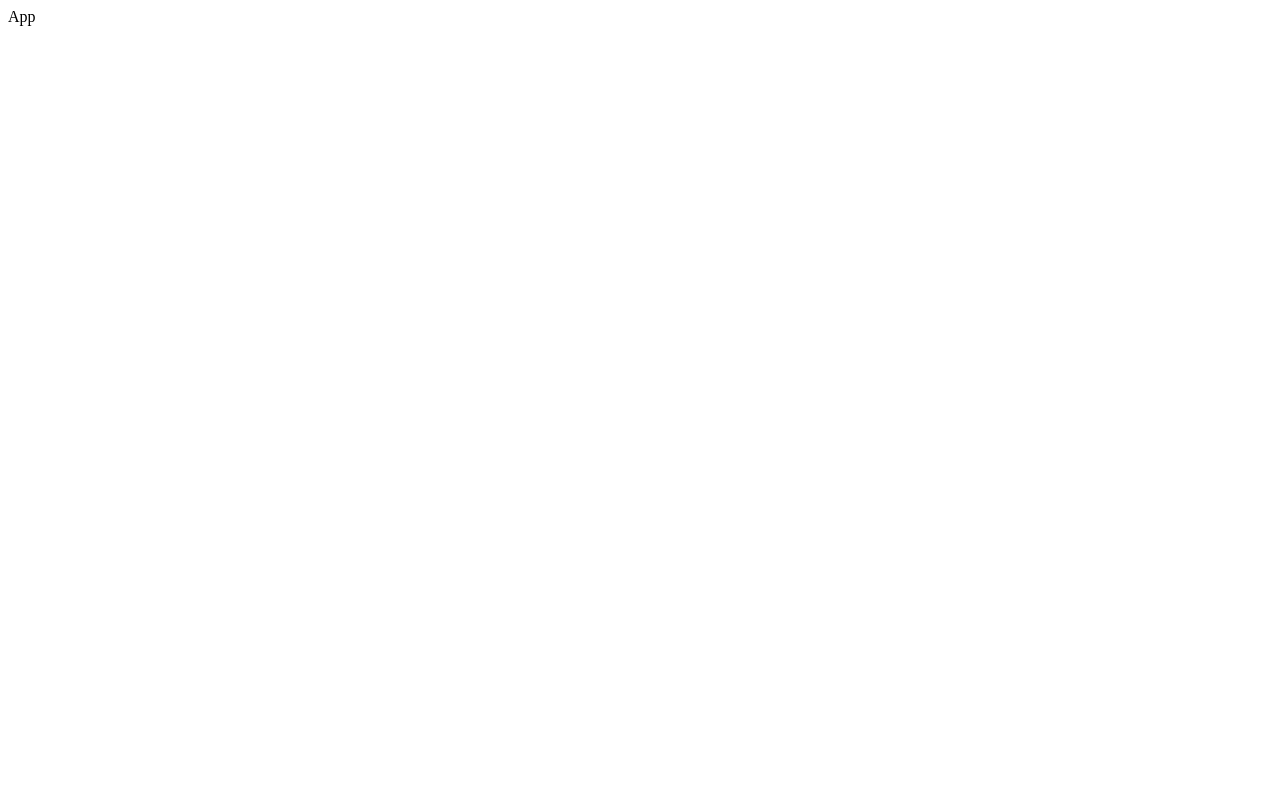
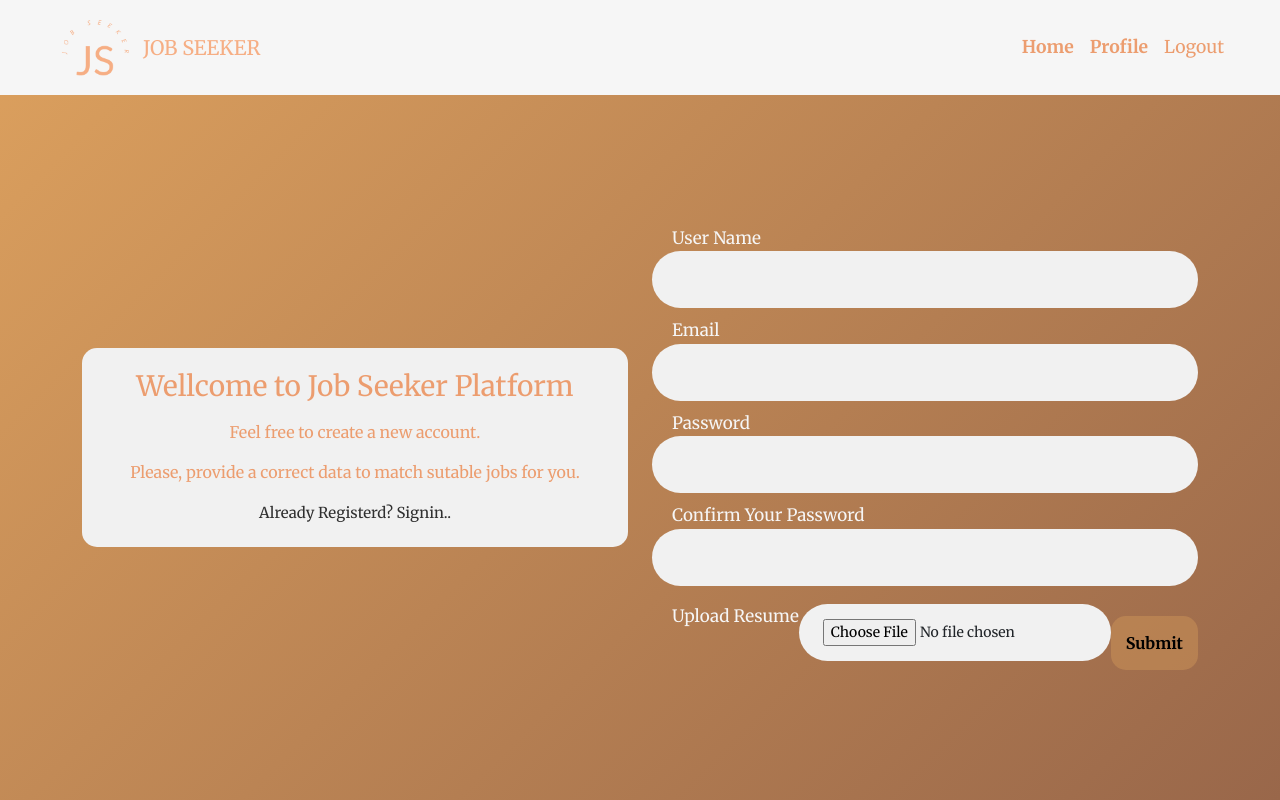
Before and after one commit to OmarGamalAlden/job-seeker, a React (Create React App) app: page /register in a window 1280 px wide. Built offline with nearby package versions, Linux system fonts and the light colour scheme.

Commit message:
finish the register page design & install packages

```diff
--- a/package.json
+++ b/package.json
@@ -3,11 +3,14 @@
   "version": "0.1.0",
   "private": true,
   "dependencies": {
+    "@fortawesome/fontawesome-free": "^6.4.2",
     "@testing-library/jest-dom": "^5.17.0",
     "@testing-library/react": "^13.4.0",
     "@testing-library/user-event": "^13.5.0",
+    "bootstrap": "^5.3.2",
     "react": "^18.2.0",
     "react-dom": "^18.2.0",
+    "react-router-dom": "^6.16.0",
     "react-scripts": "5.0.1",
     "web-vitals": "^2.1.4"
   },
--- a/src/App.js
+++ b/src/App.js
@@ -1,5 +1,26 @@
 import React from "react";
-
+import { RouterProvider, createBrowserRouter } from "react-router-dom";
+import Layout from "./components/Layout/Layout.jsx";
+import Register from "./components/Register/Register.jsx";
+import Login from "./components/Login/Login.jsx";
+import Home from "./components/Home/Home.jsx";
+import Profile from "./components/Profile/Profile.jsx";
 export default function App() {
-  return <div>App</div>;
+  const router = createBrowserRouter([
+    {
+      path: "/",
+      element: <Layout />,
+      children: [
+        { path: "/register", element: <Register /> },
+        { path: "/login", element: <Login /> },
+        { path: "/home", element: <Home /> },
+        { path: "/profile", element: <Profile /> },
+      ],
+    },
+  ]);
+  return (
+    <>
+      <RouterProvider router={router} />
+    </>
+  );
 }
--- /dev/null
+++ b/src/components/Home/Home.jsx
@@ -0,0 +1,7 @@
+import React from 'react'
+
+export default function Home() {
+  return <>
+
+  </>
+}
--- /dev/null
+++ b/src/components/Layout/Layout.jsx
@@ -0,0 +1,14 @@
+import React from "react";
+import Navbar from "../Navbar/Navbar.jsx";
+import { Outlet } from "react-router-dom";
+
+export default function Layout() {
+  return (
+    <>
+      {/* static commponent */}
+      <Navbar />
+      {/* dynamic commponent */}
+      <Outlet></Outlet>
+    </>
+  );
+}
--- /dev/null
+++ b/src/components/Login/Login.jsx
@@ -0,0 +1,7 @@
+import React from 'react'
+
+export default function Login() {
+  return (
+    <div>Login</div>
+  )
+}
--- /dev/null
+++ b/src/components/Navbar/Navbar.jsx
@@ -0,0 +1,31 @@
+import React from "react";
+import mainlogo from "../../images/logo.png";
+import { Link } from "react-router-dom";
+
+export default function Navbar() {
+  return (
+    <>
+      <nav className="top_navbar d-flex align-items-center justify-content-between px-5">
+        <div className="left_nav d-flex align-items-center">
+          <Link to="/">
+            <img src={mainlogo} alt="website logo" />
+          </Link>
+          <span className="fs-5">JOB SEEKER</span>
+        </div>
+        <div className="right_nav">
+          <ul className="list-unstyled d-flex align-items-center m-0">
+            <li className="mx-2">
+              <Link to="/home">Home</Link>
+            </li>
+            <li className="mx-2">
+              <Link to="/profile">Profile</Link>
+            </li>
+            <li className="mx-2">
+              <span>Logout</span>
+            </li>
+          </ul>
+        </div>
+      </nav>
+    </>
+  );
+}
--- /dev/null
+++ b/src/components/Profile/Profile.jsx
@@ -0,0 +1,7 @@
+import React from 'react'
+
+export default function Profile() {
+  return (
+    <div>Profile</div>
+  )
+}
--- /dev/null
+++ b/src/components/Register/Register.jsx
@@ -0,0 +1,56 @@
+import React from "react";
+import { Link } from "react-router-dom";
+
+export default function Register() {
+  return (
+    <>
+      <section className="main-container d-flex align-items-center vh-100">
+        <div className="container">
+          <div className="row align-items-center">
+            <div className="col-md-6">
+              <div className="register_info w-100">
+                <h3 className="mb-3">Wellcome to Job Seeker Platform</h3>
+                <p>Feel free to create a new account.</p>
+                <p>
+                  Please, provide a correct data to match sutable jobs for you.
+                </p>
+                <Link to="/login">Already Registerd? Signin..</Link>
+              </div>
+            </div>
+            <div className="col-md-6">
+              <div className="register_form d-flex flex-column w-100">
+                <form>
+                  <label htmlFor="name">User Name</label>
+                  <input id="name" type="text" name="name" />
+
+                  <label htmlFor="email">Email</label>
+                  <input id="email" type="email" name="email" />
+
+                  <label htmlFor="password">Password</label>
+                  <input id="password" type="password" name="password" />
+
+                  <label htmlFor="Cpassword">Confirm Your Password</label>
+                  <input id="Cpassword" type="password" name="Cpassword" />
+
+                  {/* just allow to accept .pdf/.doc files */}
+                  <div className="d-flex justify-content-between align-items-center">
+                    <div className="d-flex flex-wrap">
+                      <label htmlFor="resume">Upload Resume</label>
+                      <input
+                        id="resume"
+                        type="file"
+                        name="resume"
+                        accept="application/pdf,application/vnd.openxmlformats-officedocument.wordprocessingml.document,application/msword"
+                      />
+                    </div>
+                    <button type="submit">Submit</button>
+                  </div>
+                </form>
+              </div>
+            </div>
+          </div>
+        </div>
+      </section>
+    </>
+  );
+}
--- a/src/index.css
+++ b/src/index.css
@@ -0,0 +1,204 @@
+/* Main project font */
+@import url("https://fonts.googleapis.com/css2?family=Lato:wght@300;400;700;900&family=Merriweather:wght@400;700;900&family=Montserrat+Alternates:wght@400;700&display=swap");
+
+/* start global rules */
+
+:root {
+  --main-number: 15px;
+  --font-weight-1: 400;
+  --font-weight-2: 700;
+  --font-weight-3: 900;
+  --main-color: #ec9d6f;
+  --main-color-2: #f6ae84;
+  --background-color: #f6f6f6;
+}
+* {
+  padding: 0;
+  margin: 0;
+  box-sizing: border-box;
+}
+body {
+  font-family: "Merriweather";
+}
+a {
+  text-decoration: none;
+  color: black;
+}
+
+/* end global rules */
+
+/* start navbar section */
+
+nav .left_nav img {
+  width: 95px;
+  height: 95px;
+}
+nav .left_nav span {
+  color: var(--main-color-2);
+}
+nav {
+  background-color: var(--background-color);
+  position: fixed;
+  left: 0;
+  right: 0;
+  top: 0;
+  z-index: 99999999999999;
+}
+nav .right_nav ul li a {
+  font-size: 1.1rem;
+  font-weight: 700;
+  color: var(--main-color);
+}
+nav .right_nav ul li span {
+  font-size: 1.1rem;
+  font-weight: 400;
+  color: var(--main-color);
+  cursor: pointer;
+}
+nav .right_nav ul li:hover > a,
+nav .right_nav ul li:hover > span {
+  color: rgb(192, 167, 167);
+}
+/* start media queries styling */
+@media (min-width: 320px) and (max-width: 480px) {
+  /* Mobile devices */
+  nav .left_nav img {
+    width: 80px;
+    height: 80px;
+  }
+  nav .left_nav span {
+    font-size: 0.98rem !important;
+  }
+  nav .right_nav ul li a {
+    font-size: 0.89rem;
+  }
+  nav .right_nav ul li span {
+    font-size: 0.89rem;
+  }
+  nav .right_nav ul li {
+    margin: 0px 5px !important;
+  }
+  .top_navbar {
+    padding: 0px 10px !important;
+  }
+}
+@media (min-width: 481px) and (max-width: 768px) {
+  /* iPads, Tablets */
+  nav .left_nav img {
+    width: 89px;
+    height: 89px;
+  }
+  nav .left_nav span {
+    font-size: 1rem !important;
+  }
+  nav .right_nav ul li a {
+    font-size: 0.99rem;
+  }
+  nav .right_nav ul li span {
+    font-size: 0.99rem;
+  }
+  nav .right_nav ul li {
+    margin: 0px 10px !important;
+  }
+  .top_navbar {
+    padding: 0px 20px !important;
+  }
+}
+/* start media queries styling */
+
+/* end navbar section */
+
+/* start register section */
+
+.main-container {
+  padding-top: 95px;
+  background: linear-gradient(135deg, #dda15e, #99674a);
+}
+
+.main-container .register_form input {
+  width: 100%;
+  border: none;
+  background-color: #f1f1f1;
+  padding: 15px 24px;
+  font-size: 18px;
+  border-radius: 50px;
+  transition: all 0.2s;
+  margin-bottom: 10px;
+}
+.main-container .register_form input[type="file"] {
+  width: 68%;
+  font-size: 14px;
+  margin-bottom: 0px;
+}
+.main-container .register_form input:focus {
+  outline: none;
+  box-shadow: 0 0 0 2px var(--main-color-2);
+}
+.main-container .register_form label {
+  margin-left: 20px;
+  font-size: 17px;
+  color: var(--background-color);
+}
+.main-container .register_form button {
+  border: 0;
+  background: transparent;
+  border-radius: var(--main-number);
+  background-color: rgba(205, 147, 89, 0.5);
+  padding: var(--main-number);
+  font-weight: 600;
+  margin-top: 20px;
+  transition: all 0.4s;
+}
+.main-container .register_form button:hover {
+  color: white;
+  transform: translateX(-12px);
+}
+.main-container .register_info {
+  background-color: #f1f1f1;
+  border-radius: var(--main-number);
+  padding: 22px var(--main-number);
+  text-align: center;
+  color: var(--main-color);
+}
+.main-container .register_info a {
+  opacity: 80%;
+  font-size: 15px;
+  transition: all 0.2s;
+}
+.main-container .register_info a:hover {
+  text-decoration: underline;
+}
+/* start media queries styling */
+@media (min-width: 320px) and (max-width: 480px) {
+  /* Mobile devices */
+  .main-container .register_form input {
+    width: 100%;
+    padding: 10px 19px;
+    margin-bottom: 10px;
+  }
+  .main-container .register_form input[type="file"] {
+    width: 63%;
+    font-size: 11px;
+  }
+  .main-container .register_info {
+    margin-bottom: 9px;
+  }
+}
+@media (min-width: 481px) and (max-width: 768px) {
+  /* iPads, Tablets */
+  .main-container .register_form input {
+    width: 100%;
+    padding: 13px 22px;
+    margin-bottom: 12px;
+  }
+  .main-container .register_form input[type="file"] {
+    width: 59%;
+    font-size: 14px;
+  }
+  .main-container .register_info {
+    margin-bottom: 12px;
+  }
+}
+/* start media queries styling */
+
+/* end register section */
--- a/src/index.js
+++ b/src/index.js
@@ -1,5 +1,11 @@
 import React from "react";
 import ReactDOM from "react-dom/client";
+// setup bootstrap files
+import "bootstrap/dist/css/bootstrap.min.css"
+import "bootstrap/dist/js/bootstrap.bundle.min.js"
+// setup fontawesome files
+import "@fortawesome/fontawesome-free/css/all.min.css"
+// main css project file
 import "./index.css";
 import App from "./App.js"
 
```
Also changed, not shown: src/images/logo.png (added), 1 other file (tests, documents, lock files or other folders).
